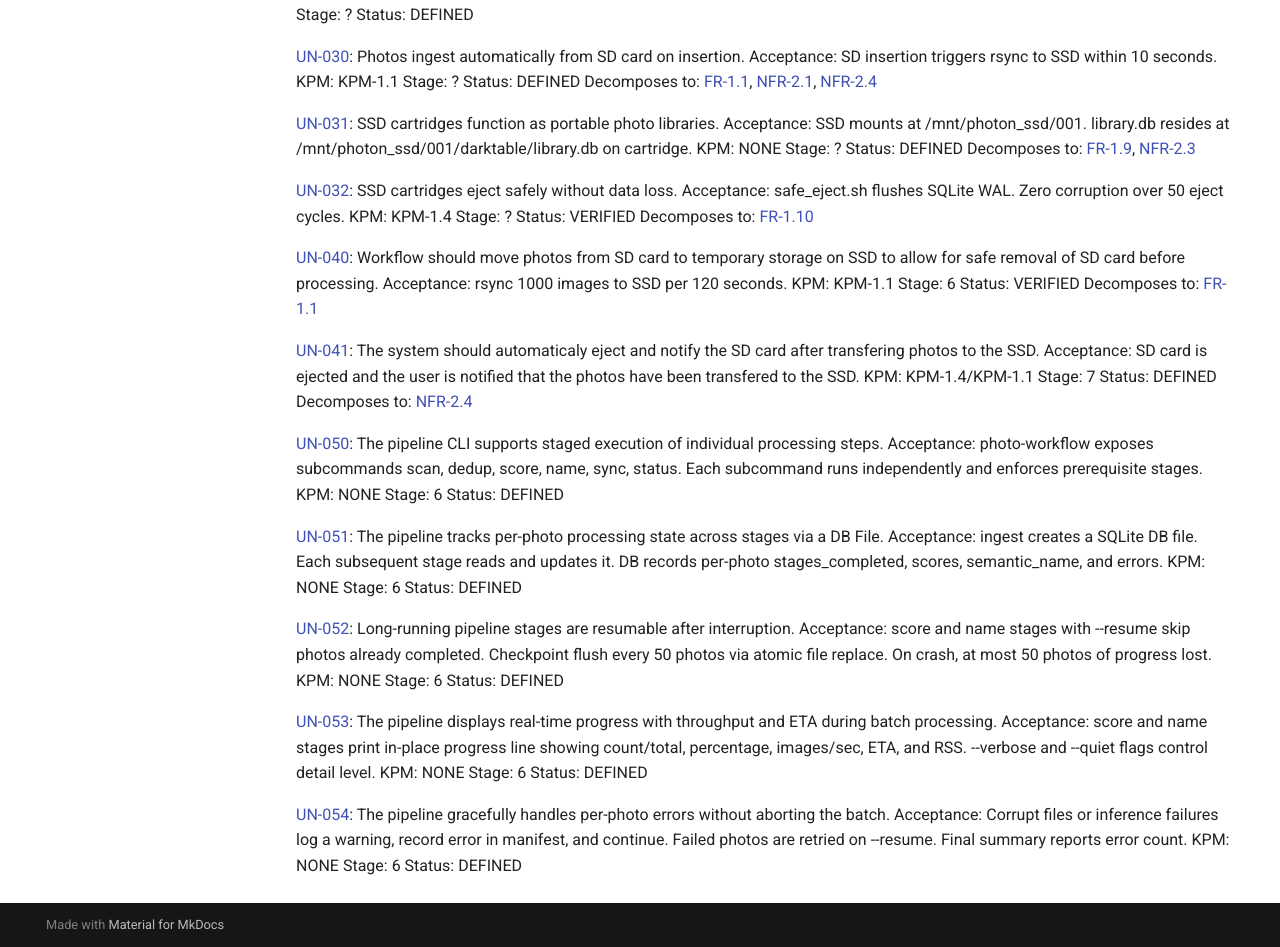
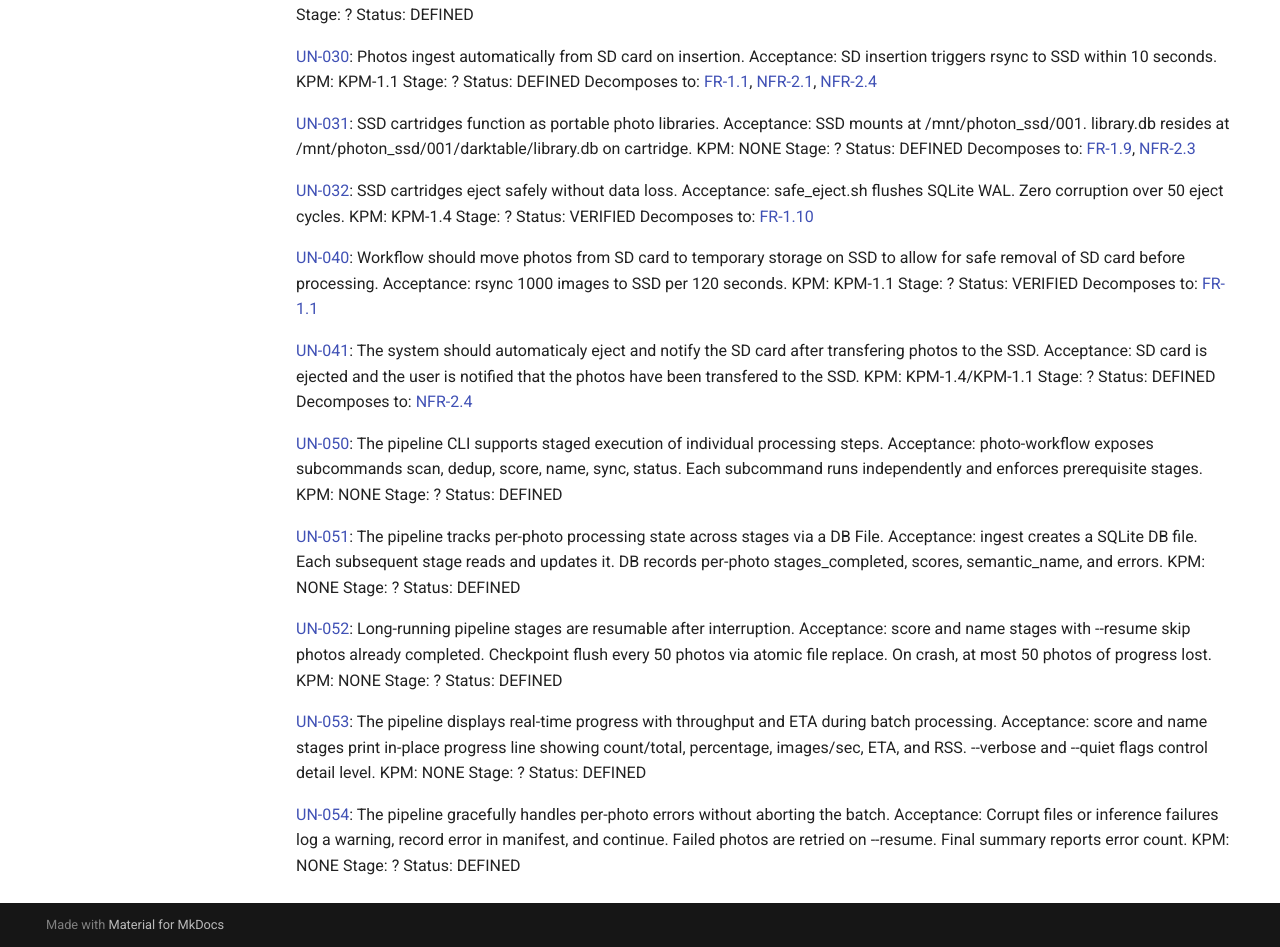
Before and after one commit to Ajam1997/PHOTONFORGE_Photo-Workflow, an MkDocs documentation site: the page built from docs/living-user-needs.md, in a window 1280 px wide and 1400 px high, scrolled down 780 px. Shown: the part 453-1400 px from the top of the window. Built offline with MkDocs 1.6.1 and Material for MkDocs 9.7.7, drawn with Linux system fonts in a browser that asks for light colours; comment, search, counter and statistics services are not loaded.

Commit message:
docs: auto-regenerate from GitHub Issues [skip ci]

```diff
--- a/docs/living-user-needs.md
+++ b/docs/living-user-needs.md
@@ -110,45 +110,45 @@ Decomposes to: [FR-1.10](https://github.com/Ajam1997/PHOTONFORGE_Photo-Workflow/
 [UN-040](https://github.com/Ajam1997/PHOTONFORGE_Photo-Workflow/issues/42): Workflow should move photos from SD card to temporary storage on SSD to allow for safe removal of SD card before processing.
 Acceptance: rsync 1000 images to SSD per 120 seconds.
 KPM: KPM-1.1
-Stage: 6
+Stage: ?
 Status: VERIFIED
 Decomposes to: [FR-1.1](https://github.com/Ajam1997/PHOTONFORGE_Photo-Workflow/issues/56)
 
 [UN-041](https://github.com/Ajam1997/PHOTONFORGE_Photo-Workflow/issues/43): The system should automaticaly eject and notify the SD card after transfering photos to the SSD.
 Acceptance: SD card is ejected and the user is notified that the photos have been transfered to the SSD.
 KPM: KPM-1.4/KPM-1.1
-Stage: 7
+Stage: ?
 Status: DEFINED
 Decomposes to: [NFR-2.4](https://github.com/Ajam1997/PHOTONFORGE_Photo-Workflow/issues/60)
 
 [UN-050](https://github.com/Ajam1997/PHOTONFORGE_Photo-Workflow/issues/44): The pipeline CLI supports staged execution of individual processing steps.
 Acceptance: photo-workflow exposes subcommands scan, dedup, score, name, sync, status. Each subcommand runs independently and enforces prerequisite stages.
 KPM: NONE
-Stage: 6
+Stage: ?
 Status: DEFINED
 
 [UN-051](https://github.com/Ajam1997/PHOTONFORGE_Photo-Workflow/issues/45): The pipeline tracks per-photo processing state across stages via a DB File.
 Acceptance: ingest creates a SQLite DB file. Each subsequent stage reads and updates it. DB records per-photo stages_completed, scores, semantic_name, and errors.
 KPM: NONE
-Stage: 6
+Stage: ?
 Status: DEFINED
 
 [UN-052](https://github.com/Ajam1997/PHOTONFORGE_Photo-Workflow/issues/46): Long-running pipeline stages are resumable after interruption.
 Acceptance: score and name stages with --resume skip photos already completed. Checkpoint flush every 50 photos via atomic file replace. On crash, at most 50 photos of progress lost.
 KPM: NONE
-Stage: 6
+Stage: ?
 Status: DEFINED
 
 [UN-053](https://github.com/Ajam1997/PHOTONFORGE_Photo-Workflow/issues/47): The pipeline displays real-time progress with throughput and ETA during batch processing.
 Acceptance: score and name stages print in-place progress line showing count/total, percentage, images/sec, ETA, and RSS. --verbose and --quiet flags control detail level.
 KPM: NONE
-Stage: 6
+Stage: ?
 Status: DEFINED
 
 [UN-054](https://github.com/Ajam1997/PHOTONFORGE_Photo-Workflow/issues/48): The pipeline gracefully handles per-photo errors without aborting the batch.
 Acceptance: Corrupt files or inference failures log a warning, record error in manifest, and continue. Failed photos are retried on --resume. Final summary reports error count.
 KPM: NONE
-Stage: 6
+Stage: ?
 Status: DEFINED
 
 <!-- /AUTO:user_needs -->
```
